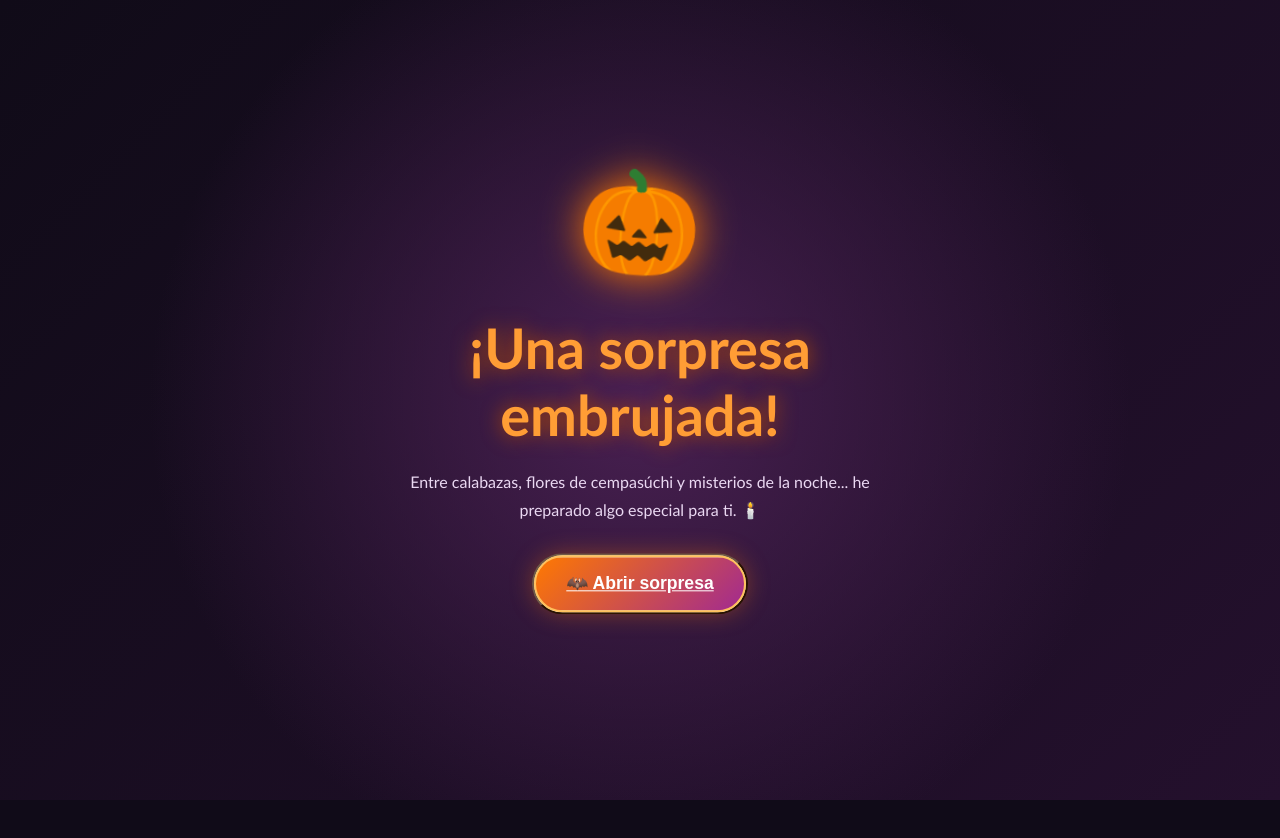
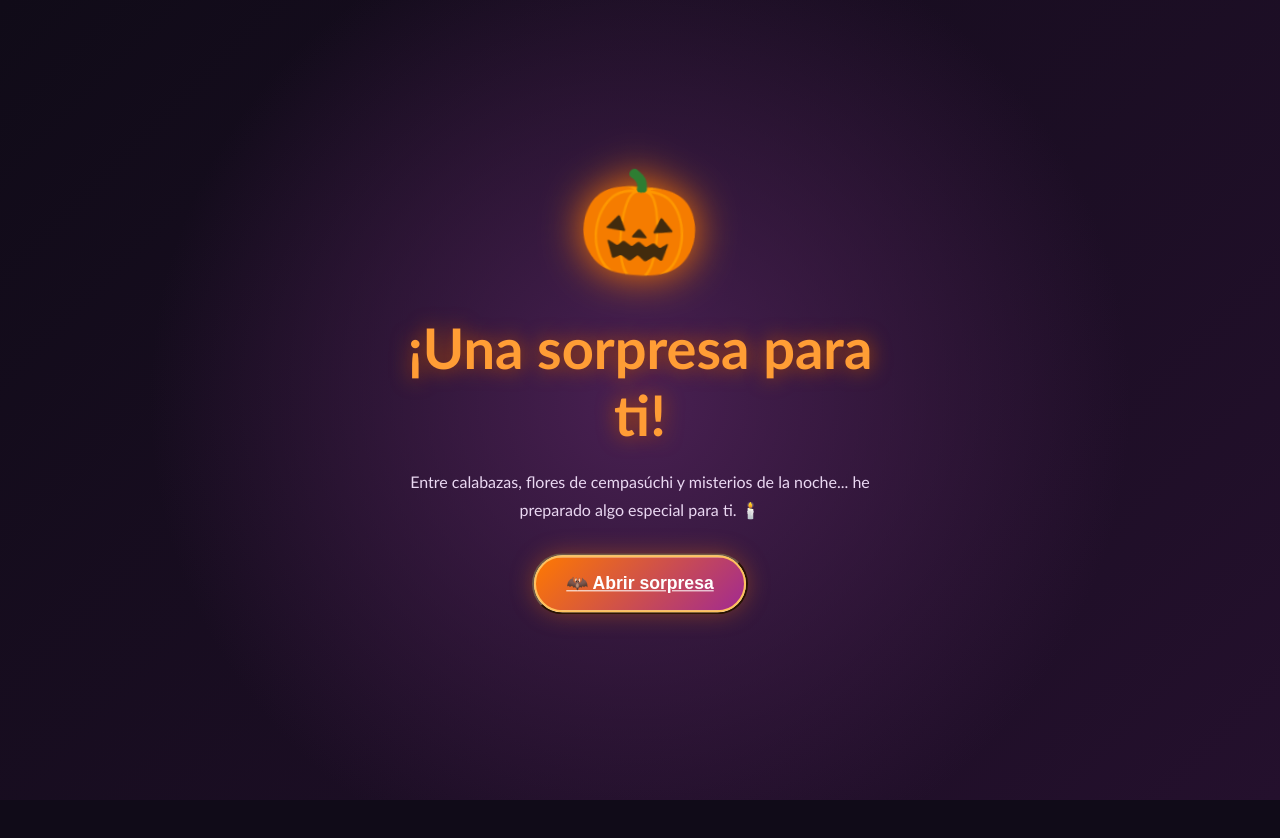
Before and after one commit to davidsant2108-sudo/chema-felicidades, a plain HTML site: page index.html in a window 1280 px wide. Shown: the top 838 px of the page. Drawn offline with Linux system fonts and the light colour scheme.

Commit message:
Update heading text in index.html

```diff
--- a/index.html
+++ b/index.html
@@ -242,7 +242,7 @@ h1 {
   <div class="lobby-content">
     <div class="pumpkin">🎃</div>
 
-    <h1>¡Una sorpresa embrujada!</h1>
+    <h1>¡Una sorpresa para ti!</h1>
 
     <p>
       Entre calabazas, flores de cempasúchi
```
